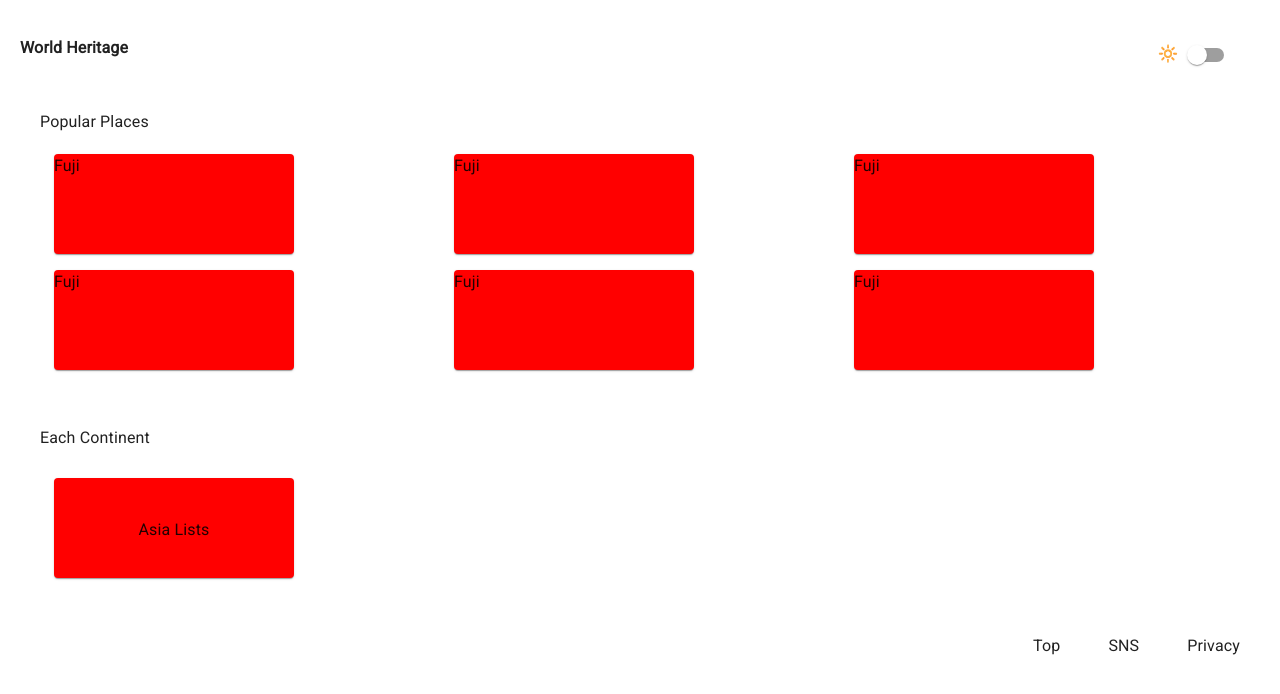
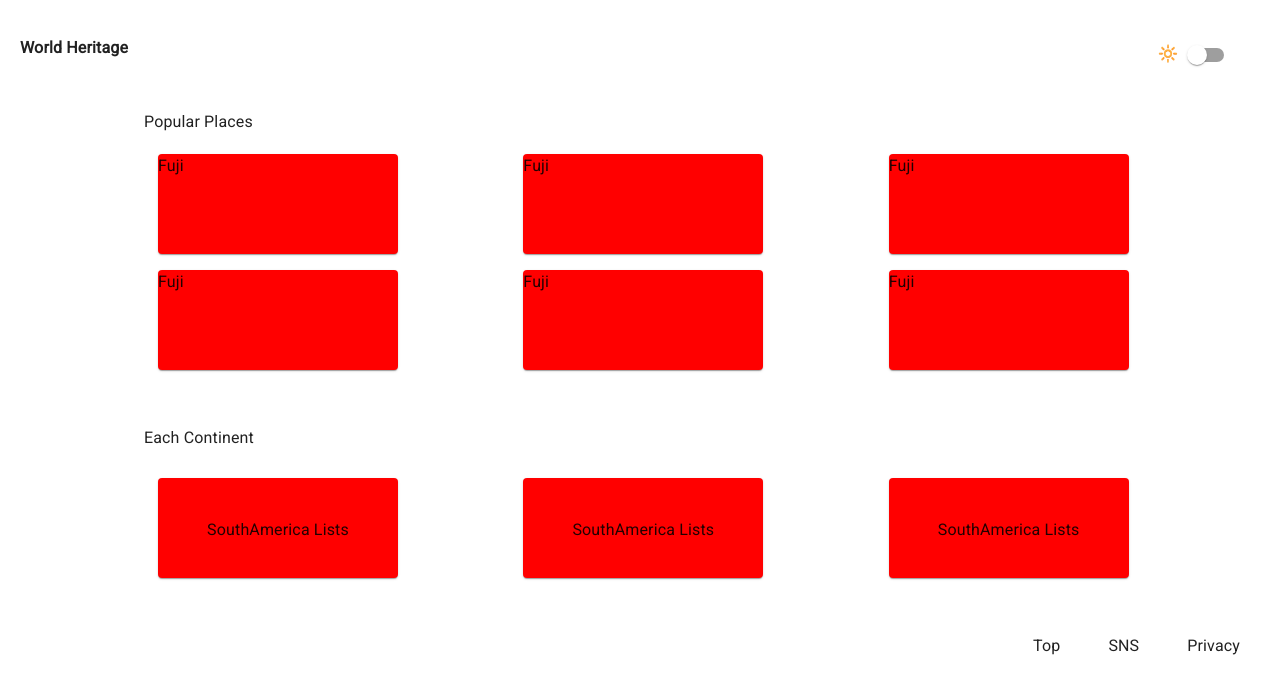
Before and after one commit to zigzagdev/world-heritage, a React (Create React App) app in the folder app/: page / in a window 1280 px wide. Shown: the top 694 px of the page. Built offline with nearby package versions, Linux system fonts and the light colour scheme; the HTML template or start-up script is replaced by a standard one.

Commit message:
southAmericaComponentCreated

```diff
--- a/app/src/components/Top.tsx
+++ b/app/src/components/Top.tsx
@@ -6,7 +6,7 @@ import SideBar from "./items/SideBar";
 const Top = () => {
     return (
         <>
-            <div className='max-w-[1400px] mx-10 mb-8 md:mx-5 sm:mx-5 xs:mx-8 xxs:mx-8'>
+            <div className='max-w-[1400px] ml-36 mr-10 mb-8 md:mx-5 sm:mx-5 xs:mx-8 xxs:mx-8'>
                 <h1 className='xs:text-center xs:font-mono xxs:text-center xxs:font-mono'>Popular Places</h1>
                 <div className='my-5'>
                     <div className="
@@ -43,14 +43,26 @@ const Top = () => {
                      sm:gap-4 gap-y-4 sm:gap-y-8 xs:grid-cols-1  xs:justify-items-center xxs:grid-cols-1
                      xxs:justify-items-center"
                     >
-                        <div className="mx-3.5">
-                            <div className='text-center'>
-                                <Link to='/Asia'>
-                                    <Card style={{background: 'red', height: '100px', width: '240px'}}>
-                                        <p className='my-10'>Asia Lists</p>
-                                    </Card>
-                                </Link>
-                            </div>
+                        <div className='text-center mx-3.5'>
+                            <Link to='/SouthAmerica'>
+                                <Card style={{background: 'red', height: '100px', width: '240px'}}>
+                                    <p className='my-10'>SouthAmerica Lists</p>
+                                </Card>
+                            </Link>
+                        </div>
+                        <div className='text-center mx-3.5'>
+                            <Link to='/SouthAmerica'>
+                                <Card style={{background: 'red', height: '100px', width: '240px'}}>
+                                    <p className='my-10'>SouthAmerica Lists</p>
+                                </Card>
+                            </Link>
+                        </div>
+                        <div className='text-center mx-3.5'>
+                            <Link to='/SouthAmerica'>
+                                <Card style={{background: 'red', height: '100px', width: '240px'}}>
+                                    <p className='my-10'>SouthAmerica Lists</p>
+                                </Card>
+                            </Link>
                         </div>
                     </div>
                 </div>
--- a/app/src/components/continents/SouthAmerica.tsx
+++ b/app/src/components/continents/SouthAmerica.tsx
@@ -1,5 +1,6 @@
 import React from 'react';
 import PostCard from "../items/PostCard";
+import {Card} from "@mui/material";
 
 type SouthAmericaHeritage = {
     id: number;
@@ -22,7 +23,21 @@ function SouthAmerica() {
                      sm:gap-4 gap-y-4 sm:gap-y-8 xs:grid-cols-1  xs:justify-items-center xxs:grid-cols-1
                      xxs:justify-items-center"
                     >
-
+                        <div className="mx-4 my-3">
+                            <Card style={{background: 'red', height: '200px', width: '300px'}}>
+                                Fuji
+                            </Card>
+                        </div>
+                        <div className="mx-4 my-3">
+                            <Card style={{background: 'red', height: '200px', width: '300px'}}>
+                                Fuji
+                            </Card>
+                        </div>
+                        <div className="mx-4 my-3">
+                            <Card style={{background: 'red', height: '200px', width: '300px'}}>
+                                Fuji
+                            </Card>
+                        </div>
                     </div>
                 </div>
             </div>
--- a/app/src/layouts/Header.tsx
+++ b/app/src/layouts/Header.tsx
@@ -1,5 +1,4 @@
 import React from "react";
-import Toggle from "../components/Toogle";
 import '../index.css';
 import Toogle from "../components/Toogle";
 
```
